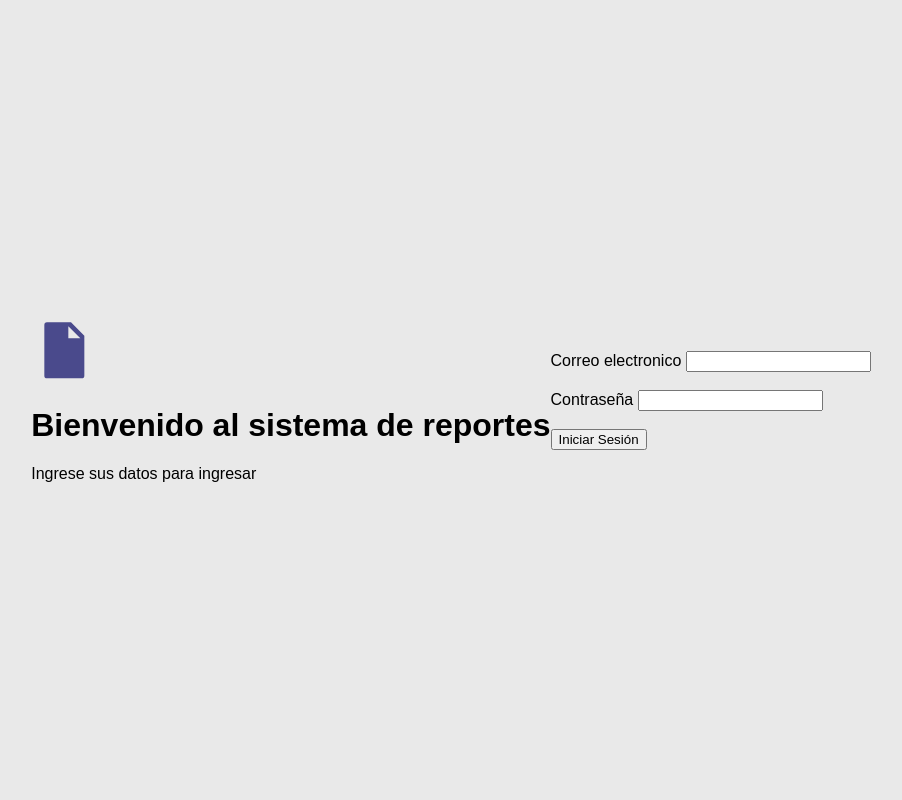
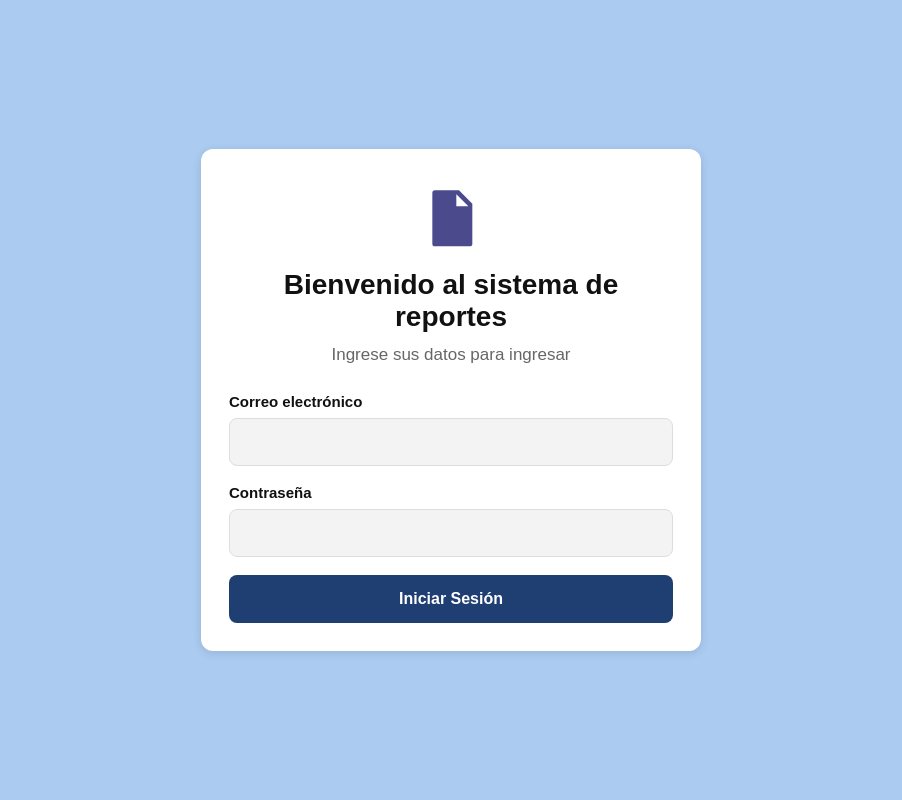
Before and after one commit to ipsum-maker/Ipsum-ProyectoEgreso, a PHP site: page /html/login.html in a window 1280 px wide. Shown: the whole page, without its empty margins (189-1091 px from the left). Run offline with PHP 8.4, Linux system fonts and the light colour scheme.

Commit message:
mejoras del sienio

```diff
--- a/assets/code/css/ingreso.css
+++ b/assets/code/css/ingreso.css
@@ -10,25 +10,25 @@ body {
 
 body {
     font-family: Arial, sans-serif;
-    background-color: #e9e9e9;
+    background-color: #abcbf1;
 
     display: flex;
     justify-content: center;
     align-items: center;
 }
 
-.login-container {
+.login-card {
     width: 90%;
-    max-width: 360px;
+    max-width: 500px;
     background-color: white;
-    padding: 24px;
-    border-radius: 8px;
-    box-shadow: 0 2px 8px rgba(0, 0, 0, 0.15);
+    border-radius: 12px;
+    box-shadow: 0 2px 10px rgba(0, 0, 0, 0.12);
+    overflow: hidden;
 }
 
 .login-header {
+    padding: 34px 28px 0 28px;
     text-align: center;
-    margin-bottom: 24px;
 }
 
 .icon-container {
@@ -40,119 +40,126 @@ body {
     height: 64px;
 }
 
-.login-header h1 {
-    margin: 0 0 8px 0;
+.login-title {
+    margin: 0 0 12px 0;
     font-size: 24px;
-    color: #222;
+    color: #111;
+    font-weight: 700;
 }
 
-.login-header span {
-    font-size: 14px;
+.login-subtitle {
+    display: block;
+    font-size: 15px;
     color: #666;
+    margin-bottom: 28px;
 }
 
 .login-form {
+    padding: 0 28px 28px 28px;
+
     display: flex;
     flex-direction: column;
 }
 
-.login-form label {
-    margin-bottom: 6px;
+.login-label {
+    margin-bottom: 8px;
     font-size: 14px;
+    color: #111;
+    font-weight: 600;
+}
+
+.login-input {
+    width: 100%;
+    padding: 12px 14px;
+    margin-bottom: 18px;
+    border: 1px solid #dddddd;
+    border-radius: 8px;
+    background-color: #f3f3f3;
+    font-size: 15px;
     color: #333;
 }
 
-.login-form input {
+.login-button {
     width: 100%;
-    padding: 10px;
-    margin-bottom: 16px;
-    border: 1px solid #ccc;
-    border-radius: 5px;
-    font-size: 15px;
-}
-
-.login-form button {
-    width: 100%;
-    padding: 12px;
+    padding: 13px;
     background-color: #1f3f73;
     color: white;
     border: none;
-    border-radius: 5px;
-    font-size: 16px;
+    border-radius: 8px;
+    font-size: 15px;
+    font-weight: 700;
     cursor: pointer;
 }
 
-.login-form button:hover {
+.login-button:hover {
     background-color: #2b518f;
 }
 
 @media screen and (min-width: 577px) and (max-width: 768px) {
-    .login-container {
-        max-width: 480px;
-        padding: 32px;
+    .login-card {
+        max-width: 500px;
     }
 
-    .login-header h1 {
-        font-size: 30px;
+    .login-header {
+        padding: 36px 32px 0 32px;
     }
 
-    .login-header span {
+    .login-form {
+        padding: 0 32px 32px 32px;
+    }
+
+    .login-title {
+        font-size: 28px;
+    }
+
+    .login-subtitle {
         font-size: 17px;
     }
 
-    .login-form label {
+    .login-label {
         font-size: 16px;
     }
 
-    .login-form input {
-        padding: 14px;
+    .login-input {
+        padding: 15px;
         font-size: 16px;
     }
 
-    .login-form button {
+    .login-button {
         padding: 15px;
-        font-size: 17px;
-    }@media screen and (min-width: 769px) {
-    .login-container {
-        max-width: 520px;
-        padding: 40px;
-        border-radius: 10px;
+        font-size: 16px;
     }
+}
 
-    .icon-container {
-        margin-bottom: 20px;
-    }
-
-    .icon-container svg {
-        width: 72px;
-        height: 72px;
+@media screen and (min-width: 769px) {
+    .login-card {
+        max-width: 500px;
     }
 
     .login-header {
-        margin-bottom: 32px;
+        padding: 36px 28px 0 28px;
     }
 
-    .login-header h1 {
-        font-size: 32px;
+    .login-title {
+        font-size: 28px;
     }
 
-    .login-header span {
-        font-size: 18px;
+    .login-subtitle {
+        font-size: 17px;
     }
 
-    .login-form label {
+    .login-label {
+        font-size: 15px;
+    }
+
+    .login-input {
+        padding: 14px;
+        margin-bottom: 18px;
         font-size: 16px;
     }
 
-    .login-form input {
+    .login-button {
         padding: 15px;
-        margin-bottom: 20px;
         font-size: 16px;
     }
-
-    .login-form button {
-        padding: 16px;
-        font-size: 18px;
-    }
 }
-}
--- a/assets/code/html/login.html
+++ b/assets/code/html/login.html
@@ -1,32 +1,37 @@
 <!DOCTYPE html>
-<html lang="en">
+<html lang="es">
 <head>
-     <link rel="stylesheet" href="../css/ingreso.css">
     <meta charset="UTF-8">
     <meta name="viewport" content="width=device-width, initial-scale=1.0">
     <title>Sistema de Reportes</title>
+   <link rel="stylesheet" href="../css/ingreso.css">
 </head>
 <body>
-    <header>
+
+    <main class="login-card">
+
+        <header class="login-header">
             <div class="icon-container">
                 <svg xmlns="http://www.w3.org/2000/svg" width="64" height="64" fill="#4A4A8C" viewBox="0 0 24 24">
                     <path d="M6 2h9l5 5v15a1 1 0 0 1-1 1H6a1 1 0 0 1-1-1V3a1 1 0 0 1 1-1zm8 1.5V8h4.5L14 3.5zM8 12h8v1.5H8V12zm0 3h8v1.5H8V15zm0 3h5v1.5H8V18z"/>
                 </svg>
             </div>
-         <h1>Bienvenido al sistema de reportes</h1>
-        <span>Ingrese sus datos para ingresar</span>
 
+            <h1 class="login-title">Bienvenido al sistema de reportes</h1>
+            <span class="login-subtitle">Ingrese sus datos para ingresar</span>
         </header>
-    <form >
-        <label for="correo">Correo electronico</label>
-        <input type="email" id="correo" name="correo">
-        <br><br>
 
-        <label for="contrasena">Contraseña</label>
-        <input type="password" id="contrasena" name="contrasena">
-        <br><br>
-        <button type="submit">Iniciar Sesión</button>
+        <form class="login-form">
+            <label class="login-label" for="correo">Correo electrónico</label>
+            <input class="login-input" type="email" id="correo" name="correo">
 
+            <label class="login-label" for="contrasena">Contraseña</label>
+            <input class="login-input" type="password" id="contrasena" name="contrasena">
+
+            <button class="login-button" type="submit">Iniciar Sesión</button>
         </form>
+
+    </main>
+
 </body>
 </html>
```
Lines whose indentation alone changed are shown as unchanged.
